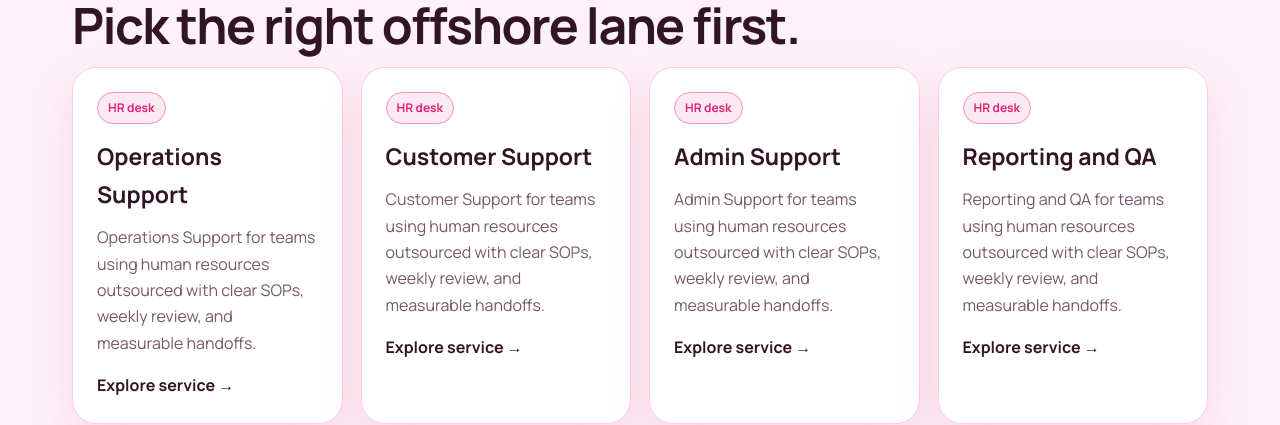
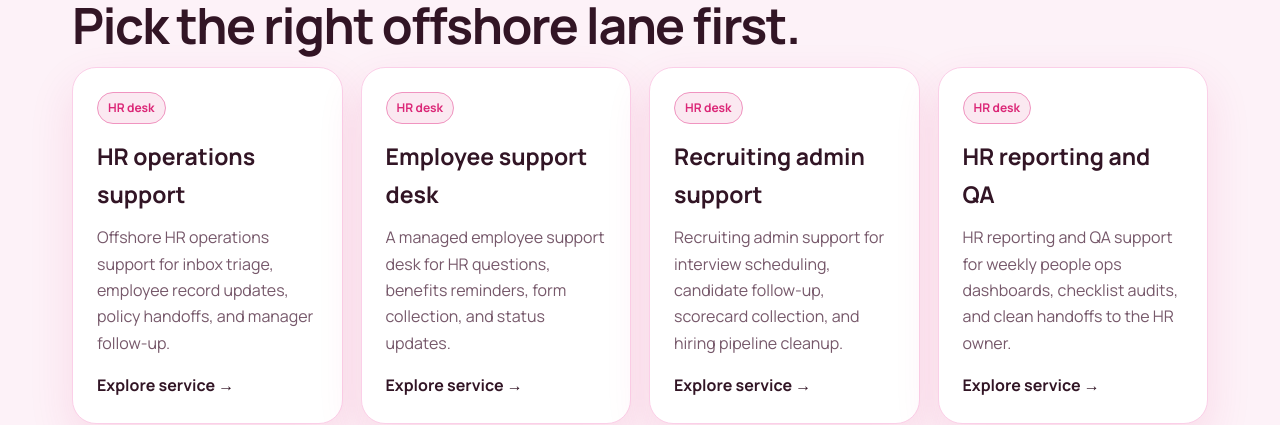
Before and after one commit to coolifystealthagents/humanresourcesoutsourced, a Next.js app: page / in a window 1280 px wide. Shown: the part 1440-1865 px from the top of the page. Built offline with nearby package versions, Linux system fonts and the light colour scheme.

Commit message:
Deepen HR service pages

```diff
--- a/app/data.ts
+++ b/app/data.ts
@@ -1,68 +1,103 @@
 export const site = {
-  "domain": "HumanResourcesOutsourced.com",
-  "slug": "humanresourcesoutsourced",
-  "brand": "Human Resources Outsourced",
-  "primary": "human resources outsourced",
-  "audience": "companies outsourcing HR admin, recruiting coordination, and employee support",
-  "angle": "HR inbox, onboarding paperwork, interview scheduling, and compliance handoffs",
-  "style": "People ops handbook",
-  "dark": "#3b0a24",
-  "color": "#db2777",
-  "accent": "#7c3aed",
-  "heroImage": "https://images.unsplash.com/photo-1521737604893-d14cc237f11d?auto=format&fit=crop&w=1200&q=80",
-  "serviceImage": "https://images.unsplash.com/photo-1556761175-b413da4baf72?auto=format&fit=crop&w=1200&q=80",
-  "alt": "human resources coordinator onboarding employee",
-  "badge": "HR desk"
+  domain: 'HumanResourcesOutsourced.com',
+  slug: 'humanresourcesoutsourced',
+  brand: 'Human Resources Outsourced',
+  primary: 'human resources outsourced',
+  audience: 'companies outsourcing HR admin, recruiting coordination, and employee support',
+  angle: 'HR inbox, onboarding paperwork, interview scheduling, and compliance handoffs',
+  style: 'People ops handbook',
+  dark: '#3b0a24',
+  color: '#db2777',
+  accent: '#7c3aed',
+  heroImage: 'https://images.unsplash.com/photo-1521737604893-d14cc237f11d?auto=format&fit=crop&w=1200&q=80',
+  serviceImage: 'https://images.unsplash.com/photo-1556761175-b413da4baf72?auto=format&fit=crop&w=1200&q=80',
+  alt: 'human resources coordinator onboarding employee',
+  badge: 'HR desk',
 } as const;
+
 export const services = [
   {
-    "slug": "operations-support",
-    "title": "Operations Support",
-    "desc": "Operations Support for teams using human resources outsourced with clear SOPs, weekly review, and measurable handoffs."
+    slug: 'operations-support',
+    title: 'HR operations support',
+    desc: 'Offshore HR operations support for inbox triage, employee record updates, policy handoffs, and manager follow-up.',
+    bestTasks: ['HR inbox sorting and owner-approved replies', 'employee file updates and checklist tracking', 'policy acknowledgement follow-up', 'PTO, address, and status change routing'],
+    controls: ['manager approval for sensitive employee issues', 'daily handoff note with open items and blockers', 'weekly error review for files, dates, and missing documents'],
+    firstWeek: ['connect the HR inbox with limited permissions', 'share three good examples and three do-not-send examples', 'review the first 25 tickets before replies go out'],
+    faqs: [
+      { question: 'Can offshore staff answer employee HR questions?', answer: 'They can draft and route simple replies from approved templates. Pay, discipline, medical, legal, and policy exceptions should stay with the HR owner.' },
+      { question: 'What should stay in-house?', answer: 'Final decisions on employee relations, compensation, terminations, investigations, and legal interpretation should stay with your internal lead or advisor.' },
+    ],
   },
   {
-    "slug": "customer-support",
-    "title": "Customer Support",
-    "desc": "Customer Support for teams using human resources outsourced with clear SOPs, weekly review, and measurable handoffs."
+    slug: 'customer-support',
+    title: 'Employee support desk',
+    desc: 'A managed employee support desk for HR questions, benefits reminders, form collection, and status updates.',
+    bestTasks: ['new hire question routing', 'benefits reminder follow-up from approved copy', 'document collection and missing-field checks', 'employee status update tickets'],
+    controls: ['reply templates approved before launch', 'ticket tags for payroll, benefits, manager, and urgent issues', 'same-day escalation rules for sensitive messages'],
+    firstWeek: ['build a small answer bank', 'tag ten past requests by owner and risk level', 'send daily unresolved-ticket summaries to HR'],
+    faqs: [
+      { question: 'Is this a replacement for an HR manager?', answer: 'No. It removes repeat admin work and routes issues faster. A manager still owns policy, judgement calls, and employee-sensitive decisions.' },
+      { question: 'How do we keep answers consistent?', answer: 'Start with approved reply templates, a list of topics the assistant cannot answer alone, and a weekly review of changed policies.' },
+    ],
   },
   {
-    "slug": "admin-support",
-    "title": "Admin Support",
-    "desc": "Admin Support for teams using human resources outsourced with clear SOPs, weekly review, and measurable handoffs."
+    slug: 'admin-support',
+    title: 'Recruiting admin support',
+    desc: 'Recruiting admin support for interview scheduling, candidate follow-up, scorecard collection, and hiring pipeline cleanup.',
+    bestTasks: ['candidate email follow-up', 'interview scheduling and reminder messages', 'resume labeling and pipeline updates', 'scorecard collection after interviews'],
+    controls: ['no salary, offer, rejection, or legal wording without approval', 'candidate notes stay factual and source based', 'daily pipeline report for stuck candidates'],
+    firstWeek: ['load interview templates', 'clean one open role pipeline', 'test handoffs with five candidates before expanding'],
+    faqs: [
+      { question: 'Can outsourced recruiting admin talk to candidates?', answer: 'Yes, for scheduling and approved status messages. Hiring decisions, offer details, and sensitive feedback should come from the hiring owner.' },
+      { question: 'What makes this work well?', answer: 'Clear templates, calendar rules, job-owner response times, and a short list of messages the assistant must escalate.' },
+    ],
   },
   {
-    "slug": "reporting-and-qa",
-    "title": "Reporting and QA",
-    "desc": "Reporting and QA for teams using human resources outsourced with clear SOPs, weekly review, and measurable handoffs."
-  }
+    slug: 'reporting-and-qa',
+    title: 'HR reporting and QA',
+    desc: 'HR reporting and QA support for weekly people ops dashboards, checklist audits, and clean handoffs to the HR owner.',
+    bestTasks: ['weekly onboarding status reports', 'missing document audits', 'ticket aging and response-time summaries', 'checklist QA before payroll or benefits cutoffs'],
+    controls: ['source links for every number', 'red flag list for missing IDs, dates, or approvals', 'owner signoff before reports are sent outside HR'],
+    firstWeek: ['pick one report that already exists', 'define the fields and source systems', 'compare assistant output to the owner report for two cycles'],
+    faqs: [
+      { question: 'Can an offshore assistant own HR metrics?', answer: 'They can prepare and check the report. The HR owner should still approve the numbers, explain trends, and decide what changes.' },
+      { question: 'Which reports are safest to start with?', answer: 'Start with onboarding status, missing paperwork, open tickets, and aging items. Avoid sensitive performance or compensation reports until trust and access controls are proven.' },
+    ],
+  },
 ] as const;
+
 export const blogPosts = [
   {
-    "slug": "human-resources-outsourced-planning",
-    "title": "Human Resources Outsourced: What does it plan?",
-    "excerpt": "A plain-English guide to staffing details, scope, and hidden planning.",
-    "minutes": 6
+    slug: 'human-resources-outsourced-planning',
+    title: 'Human Resources Outsourced: What does it plan?',
+    excerpt: 'A plain-English guide to staffing details, scope, and hidden planning.',
+    minutes: 6,
   },
   {
-    "slug": "human-resources-outsourced-tasks-to-outsource",
-    "title": "Human Resources Outsourced: What tasks should you outsource first?",
-    "excerpt": "Start with recurring work that has examples and clear review rules.",
-    "minutes": 7
+    slug: 'human-resources-outsourced-tasks-to-outsource',
+    title: 'Human Resources Outsourced: What tasks should you outsource first?',
+    excerpt: 'Start with recurring work that has examples and clear review rules.',
+    minutes: 7,
   },
   {
-    "slug": "human-resources-outsourced-provider-questions",
-    "title": "Human Resources Outsourced: Questions to ask before hiring",
-    "excerpt": "Use these questions before you sign with a provider or freelancer.",
-    "minutes": 8
+    slug: 'human-resources-outsourced-provider-questions',
+    title: 'Human Resources Outsourced: Questions to ask before hiring',
+    excerpt: 'Use these questions before you sign with a provider or freelancer.',
+    minutes: 8,
   },
   {
-    "slug": "human-resources-outsourced-onboarding-checklist",
-    "title": "Human Resources Outsourced: First week onboarding checklist",
-    "excerpt": "A simple checklist for tools, SOPs, calls, QA, and reporting.",
-    "minutes": 9
-  }
+    slug: 'human-resources-outsourced-onboarding-checklist',
+    title: 'Human Resources Outsourced: First week onboarding checklist',
+    excerpt: 'A simple checklist for tools, SOPs, calls, QA, and reporting.',
+    minutes: 9,
+  },
 ] as const;
-export const stats = [{label:'Typical savings target',value:'30-60%',note:'depends on role, management, and local hiring plan'},{label:'Best pilot length',value:'14 days',note:'enough time to test quality before scaling'},{label:'Start with',value:'5-10 tasks',note:'clear recurring tasks beat vague job descriptions'}] as const;
+
+export const stats = [
+  { label: 'Typical savings target', value: '30-60%', note: 'depends on role, management, and local hiring plan' },
+  { label: 'Best pilot length', value: '14 days', note: 'enough time to test quality before scaling' },
+  { label: 'Start with', value: '5-10 tasks', note: 'clear recurring tasks beat vague job descriptions' },
+] as const;
 
 export const stealthOffer = {
   partner: 'Stealth Agents',
```
Also changed, not shown: app/services/[slug]/page.tsx (+123 -4 lines).
